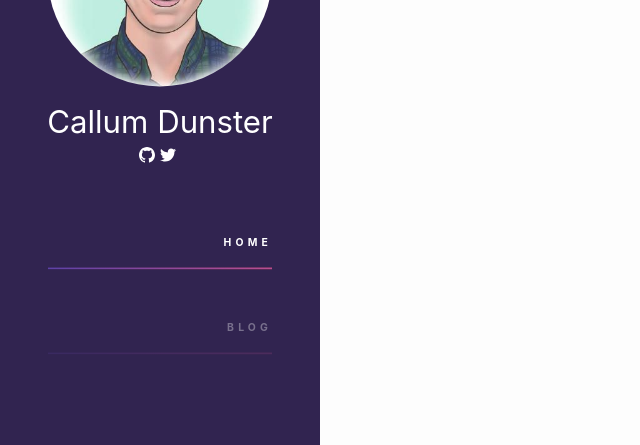
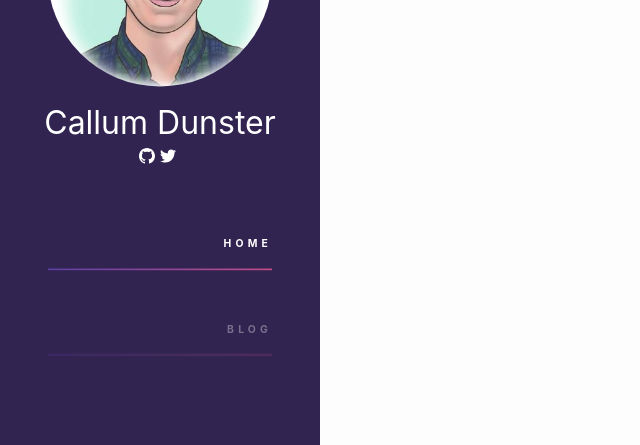
Before and after one commit to cdunster/cdunster.github.io, a Jekyll site: the page built from index.html, in a window 1280 px wide. Shown: the part 151-596 px from the top of the page, without its empty margins (0-640 px from the left). Built offline with Jekyll 4.4.1, drawn with Linux system fonts in a browser that asks for light colours.

Commit message:
Make name scale with sidebar width.

```diff
--- a/_sass/sidebar.scss
+++ b/_sass/sidebar.scss
@@ -12,7 +12,7 @@
 
 .profile h2 {
     color: white;
-    font-size: 3em;
+    font-size: 2.5vw;
 }
 
 .profile img {
```
